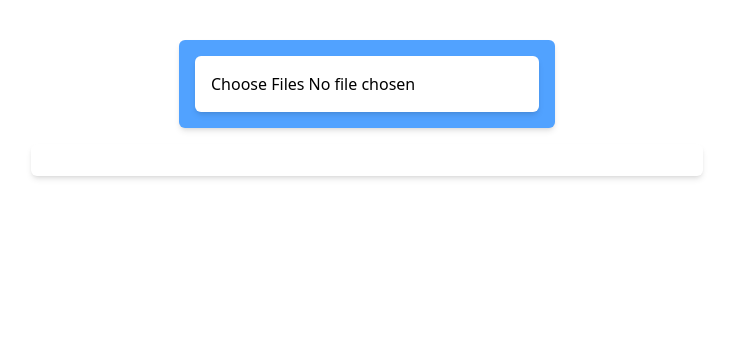
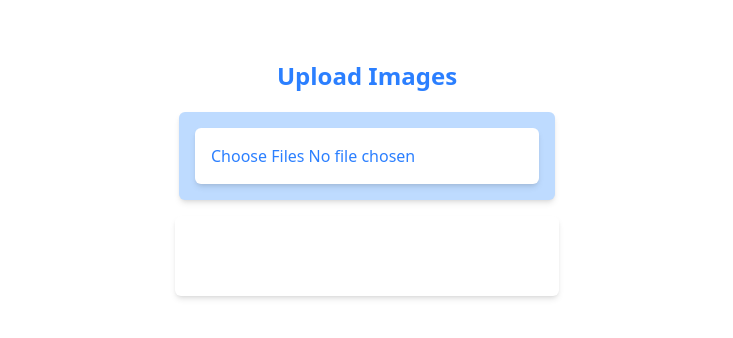
Before and after one commit to thitiwatdb/Meter, a React (Vite) app in the folder frontend/: page /admin/uploadimages in a window 1280 px wide. Shown: the top 338 px of the page, without its empty margins (273-1006 px from the left). Built offline with nearby package versions, Linux system fonts and the light colour scheme.

Commit message:
patch 1.4.2

```diff
--- a/frontend/src/pages/dashboard/UploadImages.jsx
+++ b/frontend/src/pages/dashboard/UploadImages.jsx
@@ -21,16 +21,17 @@ export default function UploadImages() {
   return (
     <>
       <div className=" flex flex-col items-center justify-center mt-10">
-        <div className="p-4 bg-blue-400 shadow-md rounded-md">
+        <h1 className="text-2xl m-5 font-bold text-blue-500">Upload Images</h1>
+        <div className="p-4 bg-blue-200 shadow-md rounded-md ">
           <input
             type="file"
             multiple
             accept="image/*"
             onChange={onImageChange}
-            className="p-4 shadow-md rounded-md bg-white"
+            className="p-4 shadow-md rounded-md bg-white text-blue-500"
           />
         </div>
-        <div className="p-4 bg-white shadow-md rounded-md w-2xl mt-4">
+        <div className="p-10 bg-white shadow-md rounded-md w-96 mt-4">
           {imagesURL.map((imageURL, index) => (
             <img key={index} src={imageURL} alt="preview" />
           ))}
```
